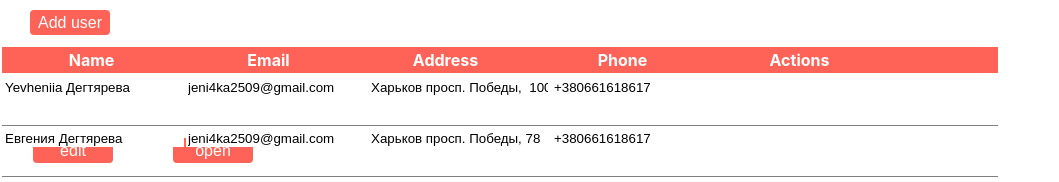
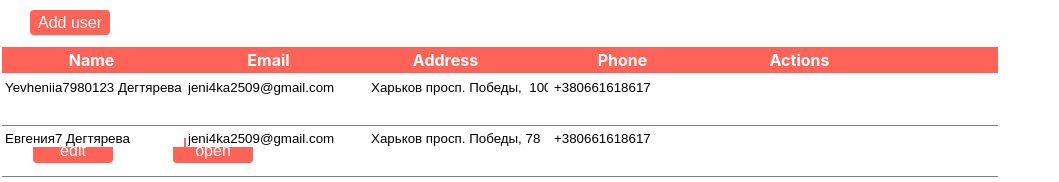
Before and after one commit to YevheniiaDehtiarova/User-post-app-react-formik, a React (Create React App) app: page / in a window 1280 px wide. Shown: the top 182 px of the page, without its empty margins (0-1059 px from the left). Built offline with nearby package versions, Linux system fonts and the light colour scheme; data requests are answered from the project's data file.

Commit message:
update userdetail

```diff
--- a/db.json
+++ b/db.json
@@ -121,7 +121,7 @@
   "users": [
     {
       "id": 7,
-      "firstName": "Yevheniia",
+      "firstName": "Yevheniia7980123",
       "lastName": "Дегтярева",
       "email": "jeni4ka2509@gmail.com",
       "address": {
@@ -139,9 +139,8 @@
     },
     {
       "id": 8,
-      "firstName": "Евгения",
+      "firstName": "Евгения7",
       "lastName": "Дегтярева",
-      "username": "7777",
       "email": "jeni4ka2509@gmail.com",
       "address": {
         "street": "просп. Победы,",
--- a/src/components/user-detail/UserDetail.jsx
+++ b/src/components/user-detail/UserDetail.jsx
@@ -5,8 +5,8 @@ import postRoutes from "../app/routes/post.routes";
 import Post from "../post/Post"
 
 const UserDetail = ({tableRow, active, setActive, sendUpdateStatus}) => {
-  console.log(active, tableRow, 'USER DETAIL');
-  const [userFormActive, setUserFormActive]= useState(false);
+  //console.log(active, tableRow, 'USER DETAIL');
+  const [userDetailFormActive, setUserDetailFormActive]= useState(false);
   const [postFormActive, setPostFormActive]= useState(false);
 
   const [firstName, setFirstName] = useState("");
@@ -26,8 +26,12 @@ const UserDetail = ({tableRow, active, setActive, sendUpdateStatus}) => {
 
   const [ userDetailStatus, setUserDetailStatus] = useState(true);
 
+  const [updatedUser, setUpdatedUser] = useState(null);
+
   useEffect(() => {
-     //console.log('useEffect works in userDetail')
+    //console.log('useEffect works in userDetail');
+    //console.log(tableRow, updatedUser, 'input paramets in use effect detail');
+    if(tableRow) {
       setFirstName(tableRow?.firstName);
       setLastName(tableRow?.lastName);
       setUserName(tableRow?.userName);
@@ -40,11 +44,27 @@ const UserDetail = ({tableRow, active, setActive, sendUpdateStatus}) => {
       setWebsite(tableRow?.website);
       setCompanyName(tableRow?.company?.name);
       setCompanyScope(tableRow?.company?.scope);
-   }, [tableRow,sendUpdateStatus]);
+    }
+
+    if(updatedUser){
+    setFirstName(updatedUser?.firstName);
+    setLastName(updatedUser?.lastName);
+    setUserName(updatedUser?.userName);
+    setEmail(updatedUser?.email);
+    setStreet(updatedUser?.address?.street);
+    setBuilding(updatedUser?.address?.building);
+    setCity(updatedUser?.address?.city);
+    setZipcode(updatedUser?.address?.zipcode);
+    setPhone(updatedUser?.phone);
+    setWebsite(updatedUser?.website);
+    setCompanyName(updatedUser?.company?.name);
+    setCompanyScope(updatedUser?.company?.scope);
+    }
+
+  }, [tableRow,sendUpdateStatus,updatedUser]);
 
    useEffect(() => {
     if(tableRow){
-    //const apiUrl = postRoutes.getById.replace('${id}', tableRow.id);
     fetch(
       postRoutes.getAll,
     )
@@ -61,20 +81,44 @@ const UserDetail = ({tableRow, active, setActive, sendUpdateStatus}) => {
     });
   }
 
-   },[tableRow,])
+   },[tableRow])
 
 
 
    const goBack =() => {
      setActive(false);
-     sendUpdateStatus(false)
+     sendUpdateStatus(false);
    }
 
    const openUserModal = () => {
     console.log('open modal works')
-      setUserFormActive(true);
+      setUserDetailFormActive(true);
       setUserDetailStatus(false);
    }
+
+   const getUserDetail = (user) => {
+    console.log(user, 'ПОЛУЧИЛИ ЮЗЕРА НОВОГО ИЗ ДЕТАЛЕЙ');
+    setUserDetailStatus(true);
+    setUpdatedUser(user);
+   }
+
+   /*useEffect(() => {
+    console.log('РАБОТАЕТ НОВЫЙ ЮЗ ЕЭЭФЕКТ');
+    console.log(updatedUser, 'UPDATED USER');
+    setFirstName(updatedUser?.firstName);
+    setLastName(updatedUser?.lastName);
+    setUserName(updatedUser?.userName);
+    setEmail(updatedUser?.email);
+    setStreet(updatedUser?.address?.street);
+    setBuilding(updatedUser?.address?.building);
+    setCity(updatedUser?.address?.city);
+    setZipcode(updatedUser?.address?.zipcode);
+    setPhone(updatedUser?.phone);
+    setWebsite(updatedUser?.website);
+    setCompanyName(updatedUser?.company?.name);
+    setCompanyScope(updatedUser?.company?.scope);
+
+   }, [updatedUser])*/
 
 
 
@@ -146,7 +190,7 @@ const UserDetail = ({tableRow, active, setActive, sendUpdateStatus}) => {
             </div>
             </div>
            }
-            <UserForm  active={userFormActive} setActive={setUserFormActive} row={tableRow}></UserForm>
+            <UserForm  sendUpdateDetail={getUserDetail} activeDetail={userDetailFormActive} setActiveDetail={setUserDetailFormActive} row={tableRow}></UserForm>
           </div>
         )
       );
--- a/src/components/user-form/UserForm.jsx
+++ b/src/components/user-form/UserForm.jsx
@@ -6,8 +6,8 @@ import { useHttp } from "../hooks/http.hook";
 import * as Yup from 'yup';
 import userRoutes from "../app/routes/user.routes";
 
-const UserForm = ({ active, setActive, row, sendUpdateUser }) => {
-  //console.log(active, "STATUS");
+const UserForm = ({ active, activeDetail, setActive, setActiveDetail, row, sendUpdateUser, sendUpdateDetail }) => {
+  console.log(active, activeDetail, "STATUSЫ");
   // console.log(active, row, "СТРОКА user form");
   //console.log(callBack, 'CALLBACK')
 
@@ -70,9 +70,17 @@ const UserForm = ({ active, setActive, row, sendUpdateUser }) => {
   };
 
   //console.log(newUser);
+  if(active){
+  console.log('ACTIVE TRUE')
   sendUpdateUser(newUser);
+  setActive(false);
+  }
 
-  setActive(false);
+  if(activeDetail){
+    console.log('ACTIVE DETAIL TRUE');
+    setActiveDetail(false);
+    sendUpdateDetail(newUser);
+  }
 
    if(!row) {
     //console.log('будем создавать юзера');
@@ -104,8 +112,15 @@ const UserForm = ({ active, setActive, row, sendUpdateUser }) => {
   };
 
   const handleClose = () => {
-    setActive(false);
-    sendUpdateUser(false)
+    if(active){
+      setActive(false);
+      sendUpdateUser(false);
+      }
+
+      if(activeDetail){
+        setActiveDetail(false);
+        sendUpdateDetail(false);
+      }
   }
 
   const validationSchema = Yup.object().shape({
@@ -158,7 +173,7 @@ const UserForm = ({ active, setActive, row, sendUpdateUser }) => {
   }
 
   return (
-    active && (
+    (active || activeDetail) && (
       <div>
         <h1>Add/Edit User</h1>
         <Formik enableReinitialize
```
Lines whose indentation alone changed are shown as unchanged.
